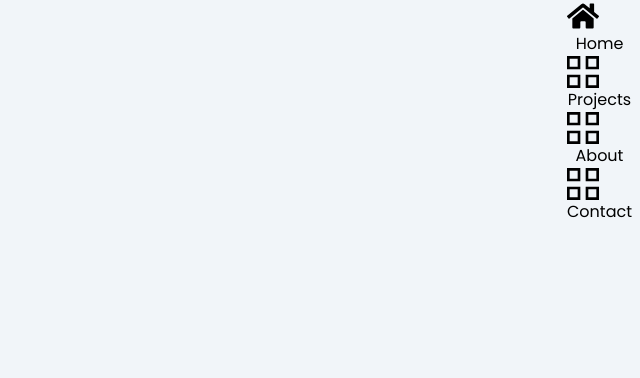
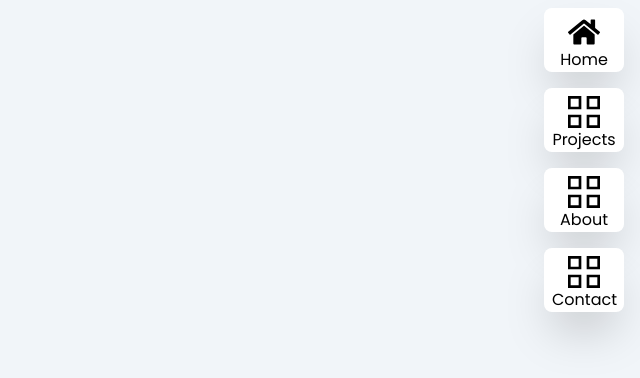
Before and after one commit to Amaterasu10/react-portfolio-vite, a React (Vite) app: page / in a window 1280 px wide. Shown: the top 378 px of the page, without its empty margins (640-1280 px from the left). Built offline with nearby package versions, Linux system fonts and the light colour scheme.

Commit message:
added style for nav-icon-container and nav-icon

```diff
--- a/src/index.css
+++ b/src/index.css
@@ -15,7 +15,7 @@
 }
 
 *::-webkit-scrollbar-thumb {
-  background-color:rgb(28 25 23 / 1);
+	background-color: rgb(28 25 23 / 1);
 	border-radius: 0px;
 	border: 2px solid #ffffff;
 }
@@ -34,9 +34,8 @@
 	}
 
 	.bg-blob {
-    @apply
-    before:bg-[url('./assets/images/blob.svg')] before:bg-no-repeat before:bg-contain before:bg-right sm:before:opacity-0
-    before:inset-0 before:absolute relative sm:before:animate-[fadeIn_1s_1s_ease-in_forwards]
+		@apply before:bg-[url('./assets/images/blob.svg')] before:bg-no-repeat before:bg-contain before:bg-right sm:before:opacity-0
+    before:inset-0 before:absolute relative sm:before:animate-[fadeIn_1s_1s_ease-in_forwards];
 	}
 
 	.center-everything {
@@ -82,6 +81,27 @@
 	.techstack-container {
 		@apply w-fit max-w-lg 2xl:max-w-screen-xl p-5 mx-auto flex justify-around flex-wrap;
 	}
+
+	.nav-icon-container {
+		@apply inline-block
+    hover:underline
+    2xl:text-3xl
+    cursor-pointer
+    shadow-2xl
+    p-2
+    w-fit
+    max-w-[5rem]
+    min-w-[5rem]
+    max-h-[4rem]
+    min-h-[4rem]
+    bg-white
+    m-2
+    rounded-lg;
+	}
+
+	.nav-icon {
+		@apply m-auto;
+	}
 }
 
 @font-face {
```
Lines whose indentation alone changed are shown as unchanged.
